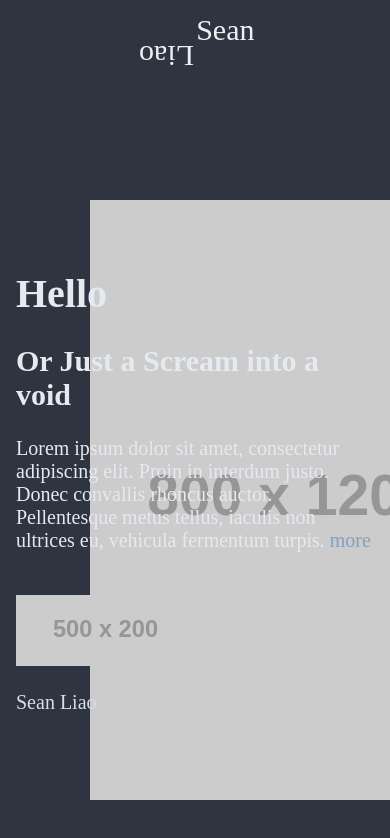
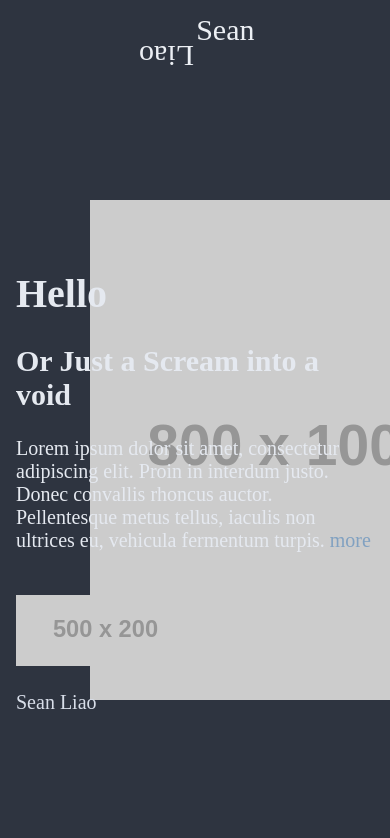
Before and after one commit to erred/profile-v3, a plain HTML site: page public/index.html in a window 390 px wide. Shown: the top 838 px of the page. Drawn offline with Linux system fonts and the light colour scheme; placeholder pictures from the web are drawn by us.

Commit message:
make fullscreen bg larger

```diff
--- a/public/base.css
+++ b/public/base.css
@@ -76,10 +76,10 @@ a:hover {
 .bg {
     position: absolute;
     right:0;
-    top: 200px;
+    top: 100px;
     z-index: -1;
     overflow: hidden;
-    width: 400px;
+    width: 600px;
 }
 .bg-image {
     width: 100%;
@@ -96,6 +96,10 @@ a:hover {
     .wrapper {
         margin-left: 150px;
         max-width: 500px;
+    }
+    .bg {
+        top: 200px;
+        width: 400px;
     }
 }
 @media (max-width: 960px) {
--- a/public/index.html
+++ b/public/index.html
@@ -19,7 +19,7 @@
                 </div>
             </div>
             <div class="bg">
-                <img class="bg-image" src="http://via.placeholder.com/800x1200">
+                <img class="bg-image" src="http://via.placeholder.com/800x1000">
             </div>
             <div class="wrapper">
                 <div class="title"><h1>Hello</h1></div>
```
